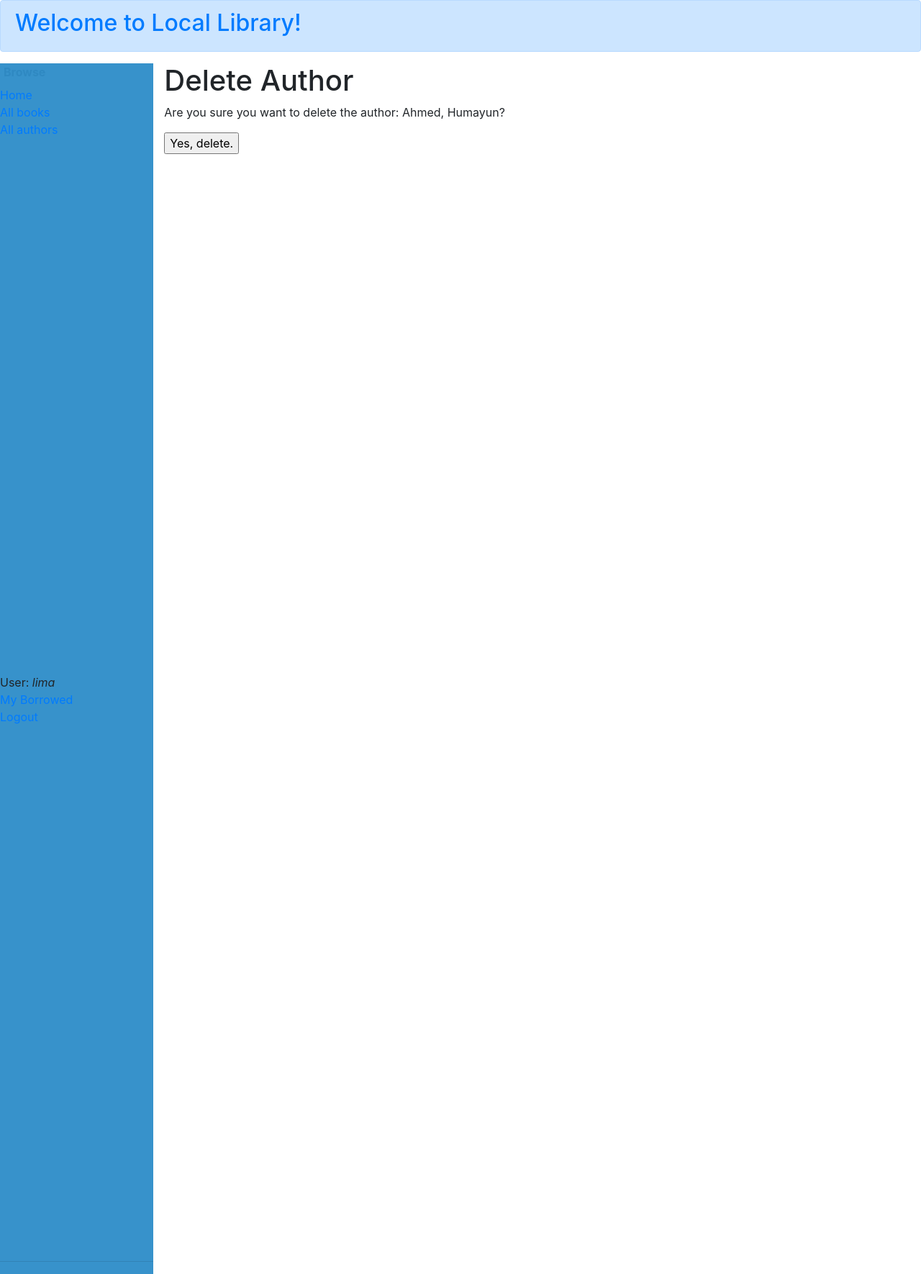
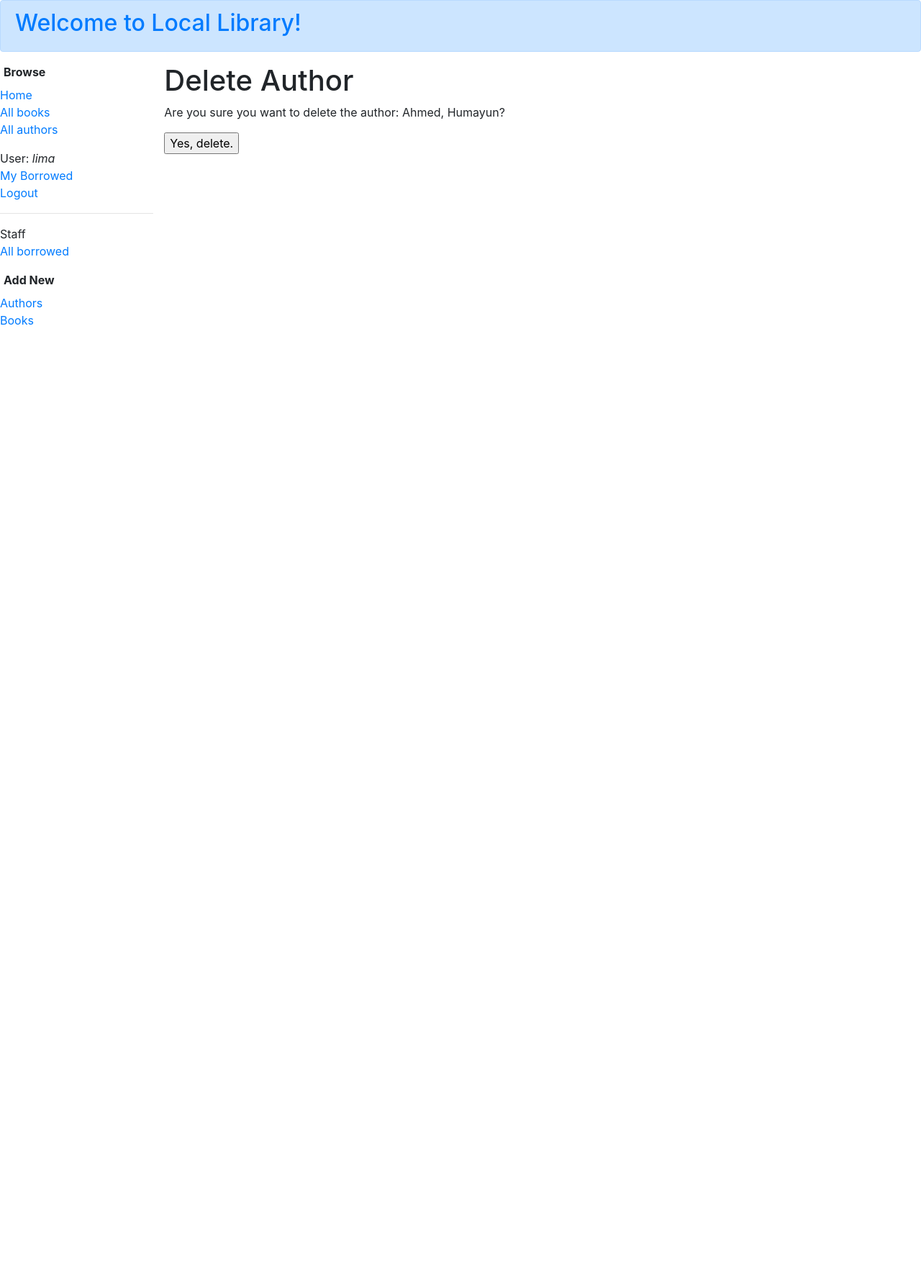
Before and after one commit to kima063/locallibrary, a Django app: page /catalog/author/7/delete/ in a window 1280 px wide. Shown: the top 1770 px of the page at 72% size. After the commit the page ends 451 px from the top, so only its background shows below. Run offline with Django 3.2, Linux system fonts and the light colour scheme; a user stored in the database is signed in; data comes from the database, SQL or seed files in the repository.

Commit message:
changing styling

```diff
--- a/catalog/static/css/styles.css
+++ b/catalog/static/css/styles.css
@@ -1,11 +1,8 @@
 .sidebar-nav {
-    min-height: 100vh;
-    background-color: #3792cb;
     padding: 0;
 }
 
 .sidebar-subtitle {
-    color: #2f89c2;
     margin-bottom: .5rem;
     padding-left: 5px;
 }
```
